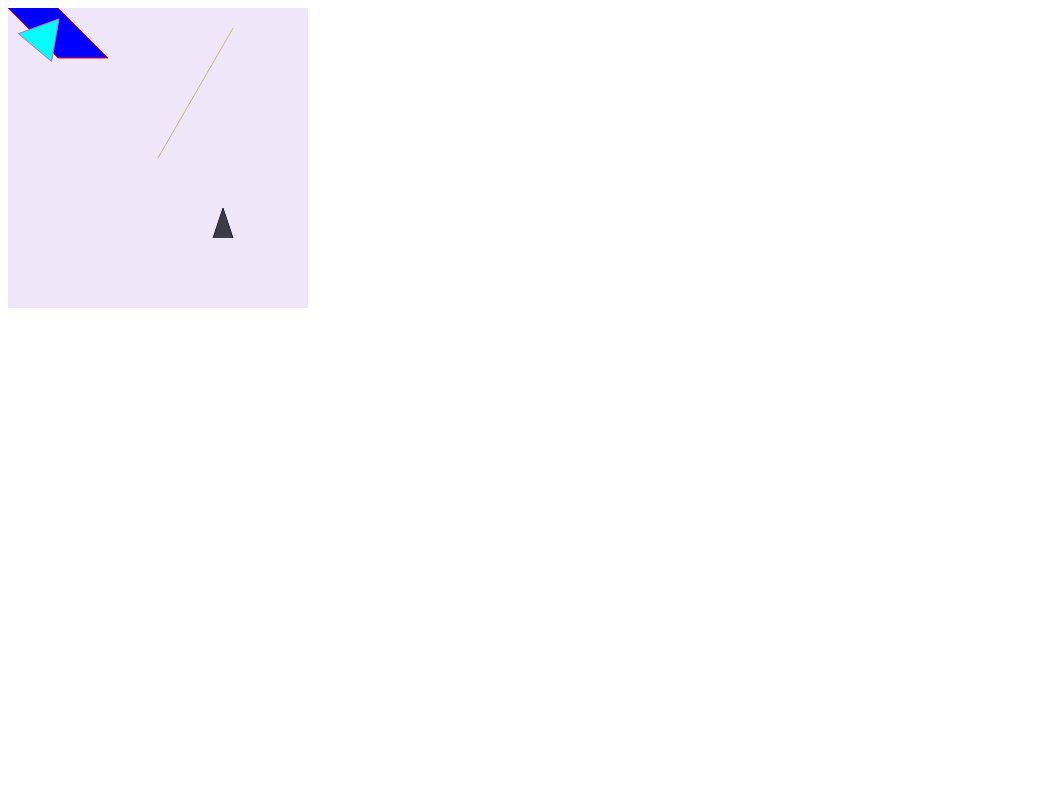
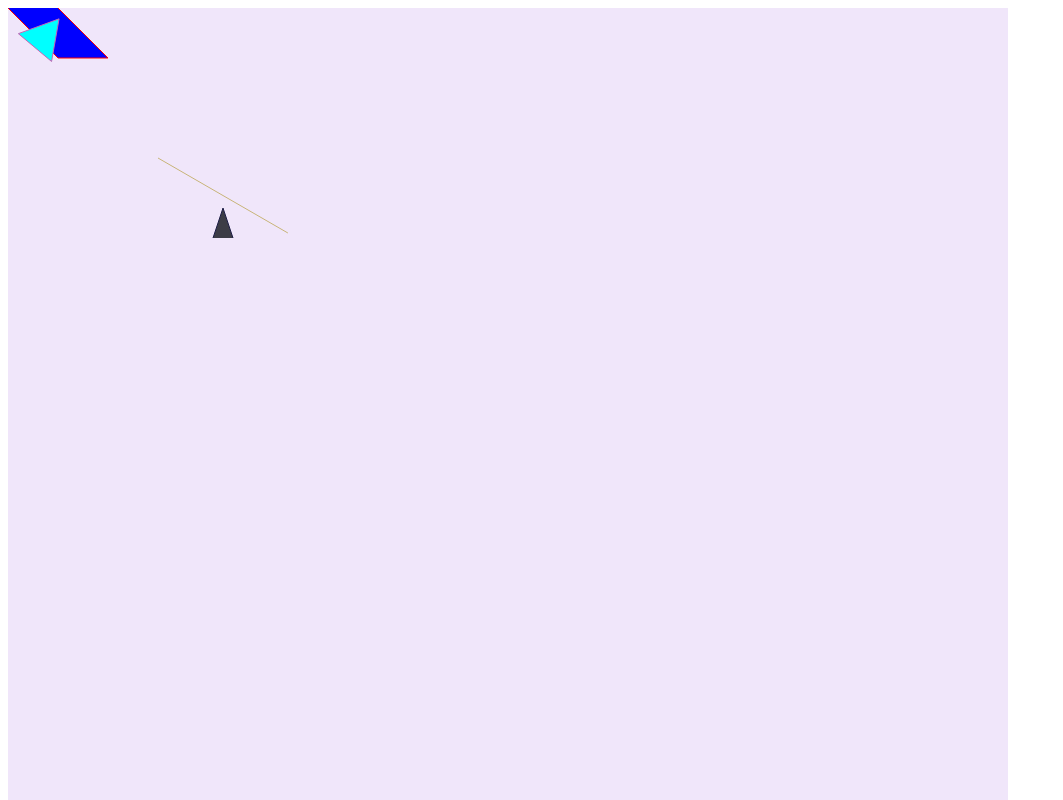
Before and after one commit to OlehKozubJS/various-react-projects-test, a React (Create React App) app: page / in a window 1280 px wide. Shown: the top 800 px of the page, without its empty margins (0-1063 px from the left). Built offline with nearby package versions, Linux system fonts and the light colour scheme.

Commit message:
Update App.jsx

```diff
--- a/src/App.jsx
+++ b/src/App.jsx
@@ -12,8 +12,8 @@ const App = () => {
   return (
     <>
       <SVGFieldComponent
-        width="300px"
-        height="300px"
+        width="1000px"
+        height="1000px"
         backgroundColor="rgb(240, 230, 250)"
       >
         <LineComponent
@@ -25,7 +25,7 @@ const App = () => {
           x={150}
           y={150}
           length={150}
-          angle={30}
+          angle={120}
           backgroundColor={"none"}
           borderColor={"rgb(200, 180, 120)"}
         />
```
